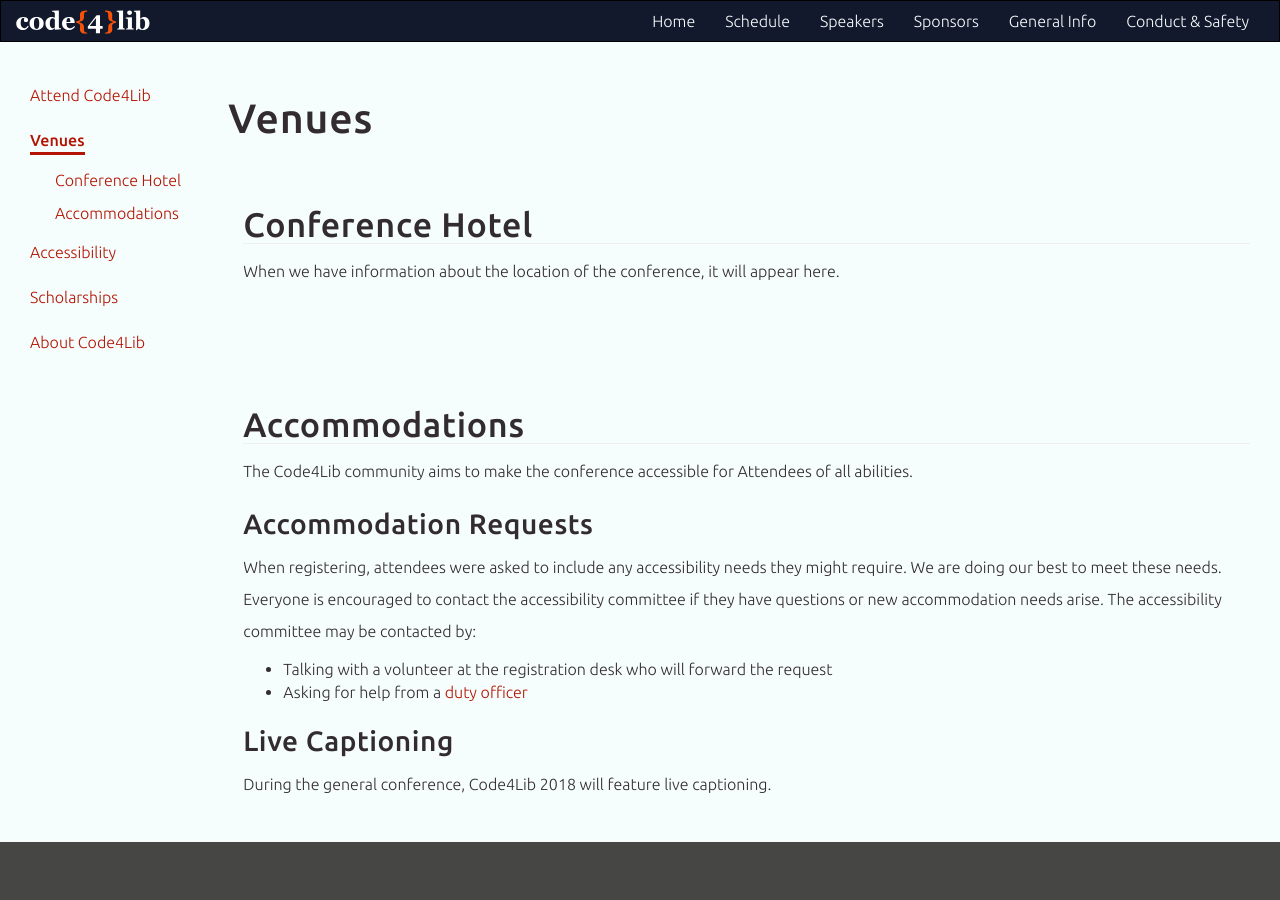
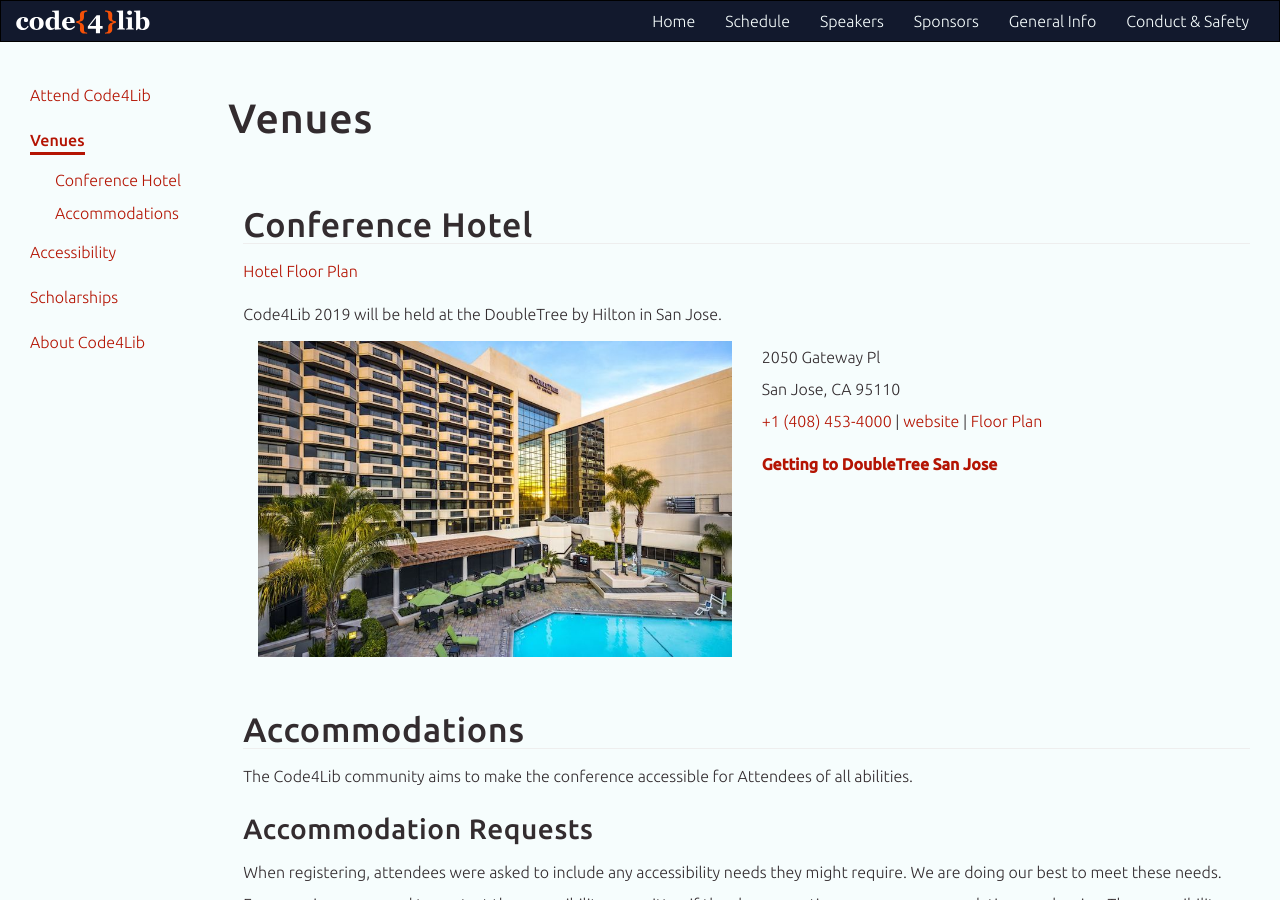
Before and after one commit to code4lib/2019.code4lib.org, a Jekyll site: the page built from general-info/venues/index.html, in a window 1280 px wide and 900 px high. Built offline with Jekyll 4.4.1, drawn with Linux system fonts in a browser that asks for light colours; some web fonts are replaced.

Commit message:
venue update, add DoubleTree img

```diff
--- a/general-info/venues/hotel.html
+++ b/general-info/venues/hotel.html
@@ -1,29 +1,27 @@
 <section class="general-info">
     <div class="col-xs-12">
         <h2 id="conference-hotel">Conference Hotel</h2>
-        <!-- <p><a href="https://drive.google.com/file/d/1wyuxZbmdEztW3w2kT81CBmPyQqwM6AbY/view">Conference Floor Plan</a></p>
-        <p><em><strong>PLEASE NOTE:</strong></em> We have officially filled our conference room block at the Omni Shoreham Hotel. The hotel is working to get additional rooms
-        into our block and may have some nights available at varied prices. Please check with the hotel online or by phone (1-888-444-OMNI) if you are interested in staying
-        at the conference hotel.</p> -->
-        <p>When we have information about the location of the conference, it will appear here.</p>
+        <p><a href="http://doubletree3.hilton.com/resources/media/dt/JOSE-DT/en_US/pdf/JOSE.Floorplans.May04.pdf">Hotel Floor Plan</a></p>
 
-        <!-- <div class="col-xs-6">
-            <a href="https://www.omnihotels.com/hotels/washington-dc-shoreham">
-            <img class="img-responsive" src="/assets/img/venues/omni-shoreham.jpg" title="Credit Omni Shoreham Hotel" alt="Omni Shoreham Hotel"></a>
+        <p>Code4Lib {{site.data.conf.year}} will be held at the DoubleTree by Hilton in San Jose.</p>
+
+        <div class="col-xs-6">
+            <a href="http://doubletree3.hilton.com/en/hotels/california/doubletree-by-hilton-hotel-san-jose-JOSE-DT/index.html">
+            <img class="img-responsive" src="/assets/img/venues/doubletree.jpg" alt="DoubleTree San Joses"></a>
         </div>
 
         <div class="col-xs-6">
             <p>
-                2500 Calvert Street NW<br />
-                Washington, DC 20008<br>
-                <a href="tel:12022340700"> +1-202-234-0700</a>
-                 | <a href="https://www.omnihotels.com/hotels/washington-dc-shoreham">website</a>
-                 | <a href="https://drive.google.com/file/d/1wyuxZbmdEztW3w2kT81CBmPyQqwM6AbY/view">Floor Plan</a>
+                2050 Gateway Pl<br>
+                San Jose, CA 95110<br>
+                <a href="tel:14084534000">+1 (408) 453-4000</a>
+                 | <a href="http://doubletree3.hilton.com/en/hotels/california/doubletree-by-hilton-hotel-san-jose-JOSE-DT/index.html">website</a>
+                 | <a href="http://doubletree3.hilton.com/resources/media/dt/JOSE-DT/en_US/pdf/JOSE.Floorplans.May04.pdf">Floor Plan</a>
             </p>
             <p>
-                <strong><a href="https://www.omnihotels.com/hotels/washington-dc-shoreham/property-details/directions">Getting to Omni Shoreham</a></strong>
+                <strong><a href="http://doubletree3.hilton.com/en/hotels/california/doubletree-by-hilton-hotel-san-jose-JOSE-DT/maps-directions/index.html">Getting to DoubleTree San Jose</a></strong>
             </p>
-        </div>-->
+        </div>
     </div>
 
     <!-- <div class="col-xs-12">
```
Also changed, not shown: assets/img/venues/doubletree.jpg (added).
